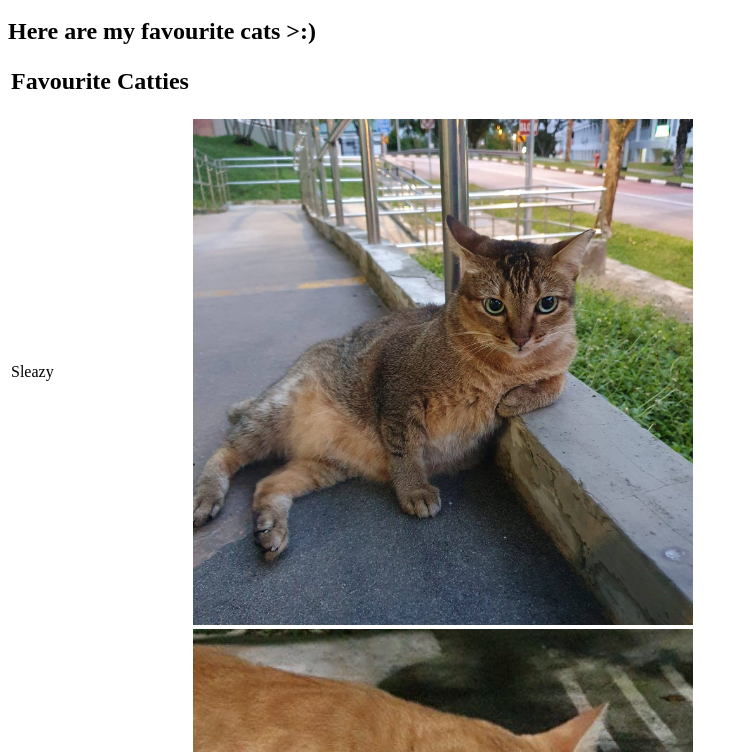
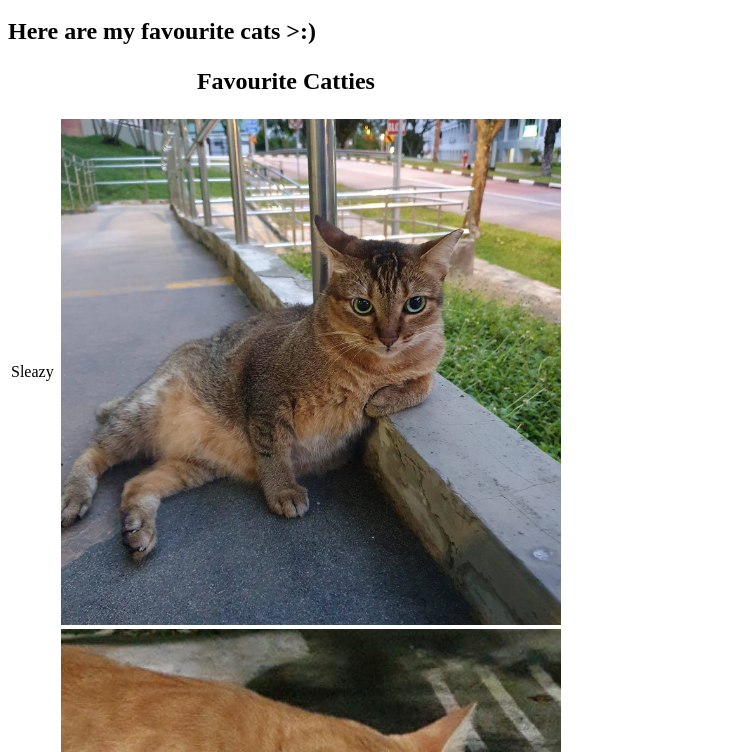
Before and after one commit to blarrie/blarrie.github.io, a plain HTML site: page index.html in a window 1280 px wide. Shown: the part 48-800 px from the top of the page, without its empty margins (0-748 px from the left). Drawn offline with Linux system fonts and the light colour scheme.

Commit message:
Update index.html

```diff
--- a/index.html
+++ b/index.html
@@ -4,7 +4,7 @@
 <table>
 
   <tr>
-    <th> <h2>Favourite Catties</h2> </th>
+    <th colspan = "2"> <h2>Favourite Catties</h2> </th>
   </tr>
   <tr>
     <td>Sleazy</td>
```
